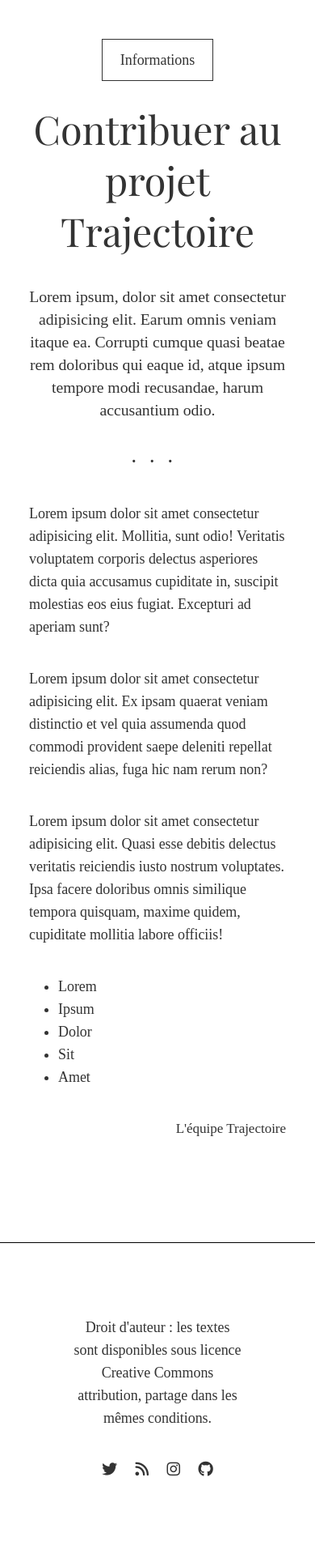
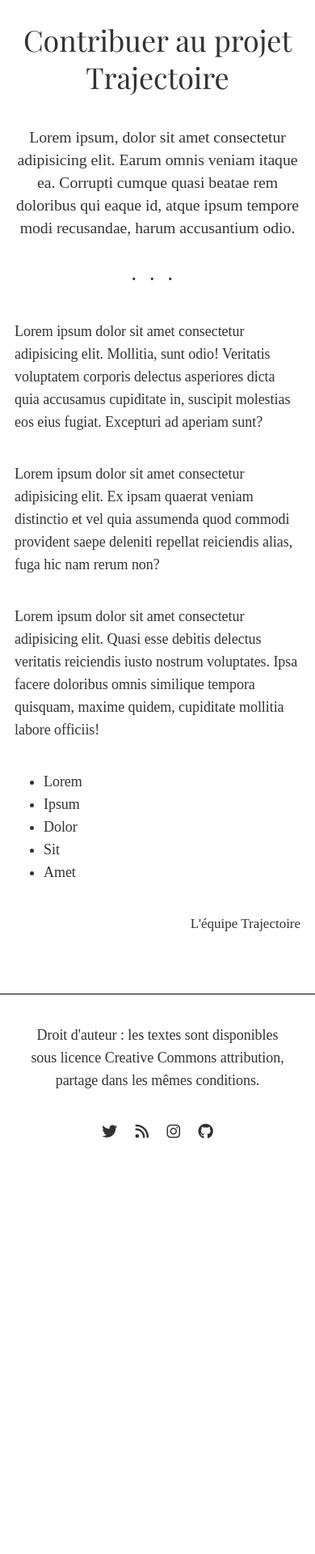
Before and after one commit to RaphaelGoutmann/Trajectoire, a Django app: page /contribute in a window 390 px wide. Shown: the part 649-2568 px from the top of the page at 81% size. After the commit the page ends 2055 px from the top, so only its background shows below. Run offline with Django 4.2, Linux system fonts and the light colour scheme; data that the repository does not hold is empty; some web fonts are replaced.

Commit message:
Amélioration responsive + nettoyage

```diff
--- a/src/articles/static/css/style.css
+++ b/src/articles/static/css/style.css
@@ -751,12 +751,12 @@ main {
     display: none; } }
 /* _footer.scss */
 .footer {
-  margin-top: 5rem;
   display: flex;
   align-items: center;
   justify-content: center;
   flex-direction: column;
-  padding: 4rem;
+  margin-top: 3rem;
+  padding: 1rem;
   border-top: #000 1px solid; }
   .footer > * {
     flex: 1; }
@@ -787,30 +791,26 @@ main {
   max-width: 992px;
   width: 100%;
   margin: 0 auto;
-  padding: 2rem;
+  padding: 1rem;
   position: relative;
   background: inherit; }
 
+@media screen and (min-width: 576px) {
+  .article {
+    padding: 2rem; } }
 @media screen and (min-width: 768px) {
   .article {
     padding: 2rem 5rem; } }
 .article .title {
-  font-size: 2.7rem;
+  font-size: 2rem;
   font-weight: normal;
   line-height: 1.3;
   margin: 0 0 2rem;
   text-align: center; }
 
-.article .tag {
-  width: max-content;
-  margin: .25rem auto 1.5rem;
-  padding: 0.6em 1.2em;
-  border: 1px solid #333333;
-  border-radius: 0; }
-
-.article .resume {
-  text-align: center; }
-
+@media screen and (min-width: 576px) {
+  .article .title {
+    font-size: 2.7rem; } }
 .article .foot {
   width: 100%; }
 
--- a/src/articles/static/scss/layout/_article.scss
+++ b/src/articles/static/scss/layout/_article.scss
@@ -13,11 +13,19 @@
     width: 100%;
 
     margin: 0 auto;
-    padding: 2 * $spacer ;
+    padding: 1 * $spacer;
 
     position: relative;
     background: inherit;
 
+}
+
+@media screen and (min-width: map-get($breakpoints, sm))
+{
+    .article
+    {
+        padding: 2 * $spacer;
+    }
 }
 
 @media screen and (min-width: map-get($breakpoints, md))
@@ -30,7 +38,7 @@
 
 .article .title
 {
-    font-size:   2.7rem;
+    font-size:   2rem;
     font-weight: normal;
     line-height: 1.3;
     margin: 0 0 2 * $spacer;
@@ -38,22 +46,13 @@
     text-align: center;
 }
 
-.article .tag
+@media screen and (min-width: map-get($breakpoints, sm))
 {
-    width: max-content;
 
-    margin: .25rem auto 1.5rem;
-
-    padding: 0.6em 1.2em ;
-
-    border: 1px solid $dark;
-    border-radius: 0;
-}
-
-
-.article .resume
-{
-    text-align: center;
+    .article .title
+    {
+        font-size:   2.7rem;
+    }
 }
 
 .article .foot
--- a/src/articles/static/scss/layout/_footer.scss
+++ b/src/articles/static/scss/layout/_footer.scss
@@ -2,7 +2,6 @@
 
 .footer
 {
-    margin-top: 5 * $spacer;
 
     display: flex;
     align-items: center;
@@ -10,7 +9,8 @@
 
     flex-direction: column;
 
-    padding: 4 * $spacer;
+    margin-top: 3 * $spacer;
+    padding: 1 * $spacer;
 
     border-top: $black 1px solid;
 
@@ -40,6 +40,15 @@
     }
 }
 
+@media screen and (min-width: map-get($breakpoints, sm))
+{
+    .footer
+    {
+        margin-top: 5 * $spacer;
+        padding: 4 * $spacer;
+    }
+}
+
 @media screen and (min-width: map-get($breakpoints, md))
 {
     .footer
--- a/src/articles/static/scss/style.scss
+++ b/src/articles/static/scss/style.scss
@@ -22,4 +22,3 @@
 @import "components/badge";
 @import "components/pagination";
 @import "components/block";
-@import "components/go-top";
--- a/src/articles/templates/articles/article_detail.html
+++ b/src/articles/templates/articles/article_detail.html
@@ -4,7 +4,6 @@
 {% block title %}
     <title>{{ article.title }} - Trajectoire</title>
 
-    <script defer src="{% static 'js/go-top.js' %}"></script>
     <link rel="stylesheet" href="https://cdnjs.cloudflare.com/ajax/libs/simple-line-icons/2.5.5/css/simple-line-icons.min.css">
 
 {% endblock %}
@@ -15,13 +14,10 @@
 
 {% block content %}
 
-    <div class="go-top">↑</div>
-
     <img class="main-img" src="{{ article.thumbnail.url }}" alt="{{ article.title }}">
 
     <article class="article" id="article">
 
-        <!-- <div class="tag">{{ article.category }}</div> -->
         <h1  class="title">{{ article.title }}</h1>
         <div class="text-center lead">{{ article.resume }}</div>
 
--- a/src/articles/templates/articles/contribute.html
+++ b/src/articles/templates/articles/contribute.html
@@ -21,7 +21,6 @@
 
     <article class="article" id="article">
 
-        <div class="tag">Informations</div>
         <h1  class="title">Contribuer au projet Trajectoire</h1>
         <div class="text-center lead">Lorem ipsum, dolor sit amet consectetur adipisicing elit. Earum omnis veniam itaque ea. Corrupti cumque quasi beatae rem doloribus qui eaque id, atque ipsum tempore modi recusandae, harum accusantium odio.</div>
 
```
Also changed, not shown: other parts of src/articles/static/css/style.css (+4 -32 lines), 1 other file.
